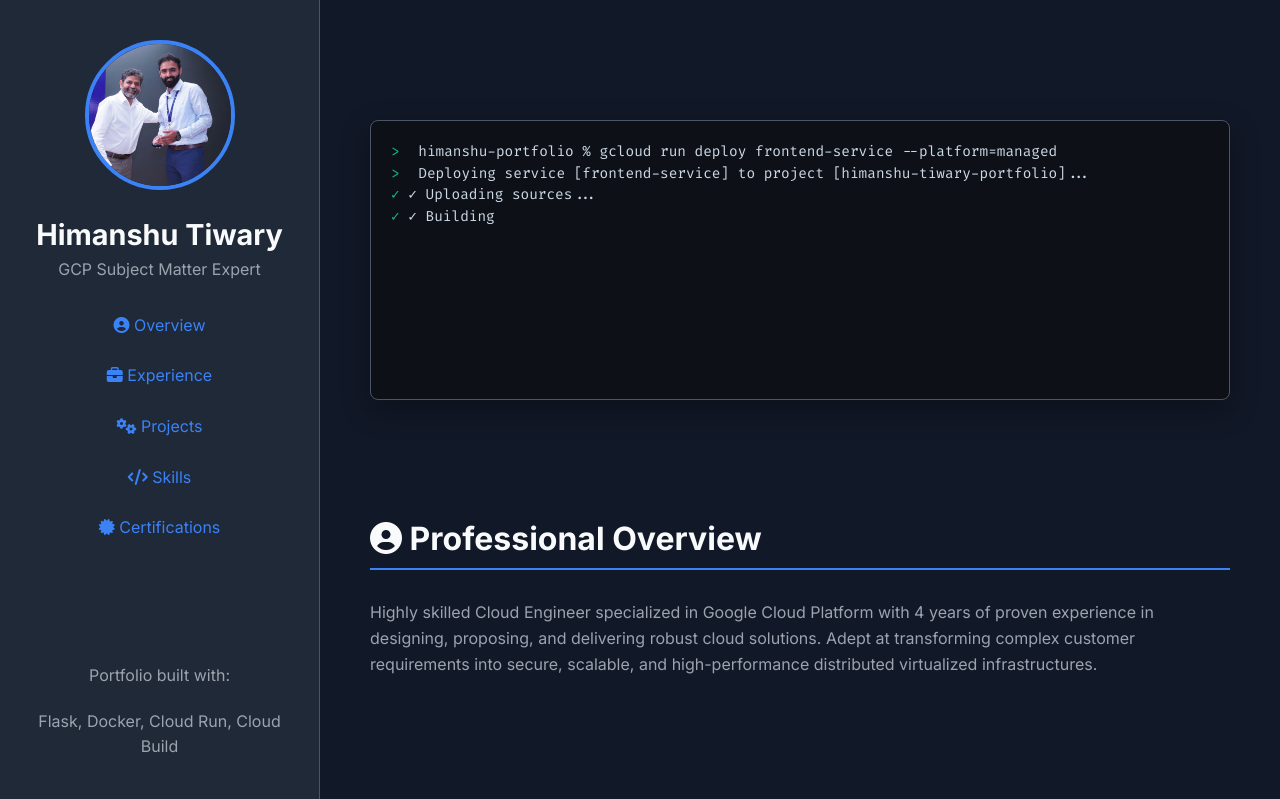
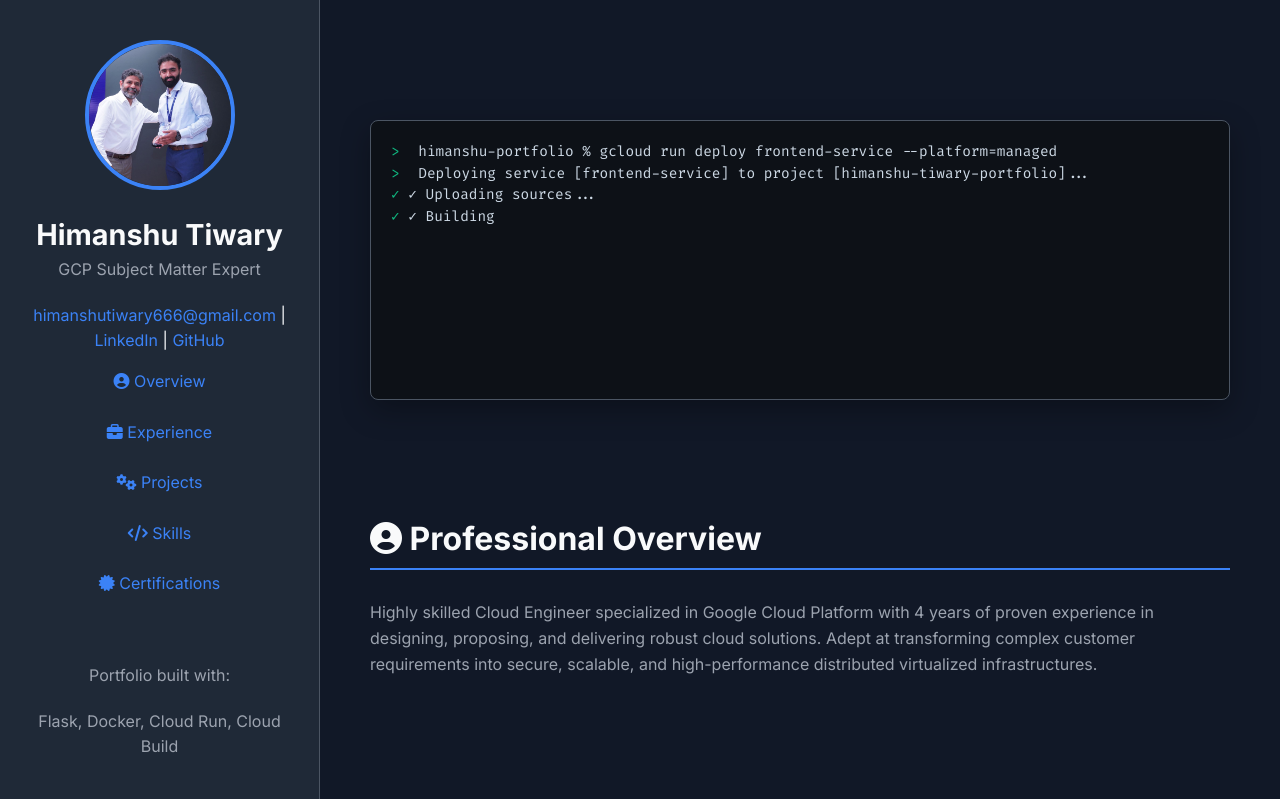
Before and after one commit to himanshutiwary-gcp/himanshu-portfolio, a Flask app: template frontend-service/templates/index.html in a window 1280 px wide. Shown: the top 799 px of the page. Run offline with Flask 3, Linux system fonts and the light colour scheme; the template is opened without the code that fills it, so the values that code supplies are empty.

Commit message:
Update index.html

```diff
--- a/frontend-service/templates/index.html
+++ b/frontend-service/templates/index.html
@@ -17,6 +17,11 @@
         <img src="{{ url_for('static', filename='profile.jpg') }}" alt="Himanshu Tiwary" class="profile-img">
         <h1>Himanshu Tiwary</h1>
         <p>GCP Subject Matter Expert</p>
+        <div class="contact-info">
+                <a href="mailto:himanshutiwary666@gmail.com">himanshutiwary666@gmail.com</a> |
+                <a href="https://www.linkedin.com/in/himanshutiwary" target="_blank">LinkedIn</a> |
+                <a href="https://github.com/[YOUR_GITHUB_USERNAME]" target="_blank">GitHub</a>
+        </div>
         <nav>
             <ul>
                 <li><a href="#overview"><i class="fas fa-user-circle"></i> Overview</a></li>
```
